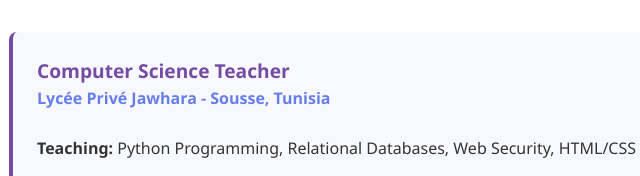
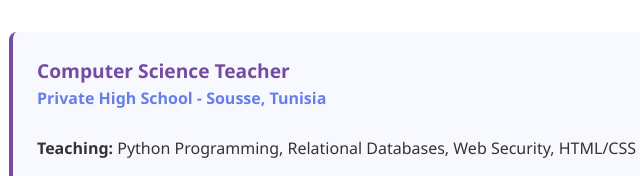
Before and after one commit to ImenAouissi/imenaouissi.github.io, a plain HTML site: page index.html in a window 1280 px wide. Shown: the part 3793-3969 px from the top of the page, 95-735 px from the left. Drawn offline with Linux system fonts and the light colour scheme.

Commit message:
Update company name for teaching experience

```diff
--- a/index.html
+++ b/index.html
@@ -510,7 +510,7 @@
                 <div class="experience-header">
                     <div>
                         <div class="job-title">Computer Science Teacher</div>
-                        <div class="company">Lycée Privé Jawhara - Sousse, Tunisia</div>
+                        <div class="company">Private High School - Sousse, Tunisia</div>
                     </div>
                     <div class="date">September 2020 - June 2022</div>
                 </div>
```
